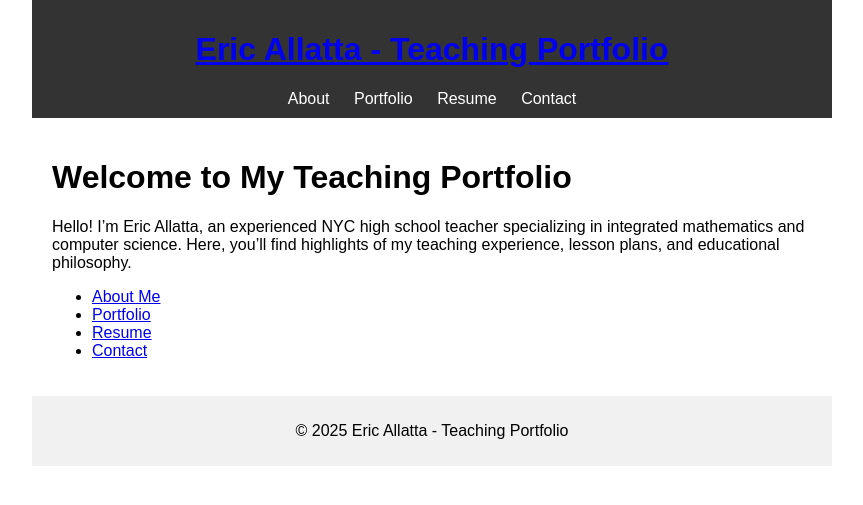
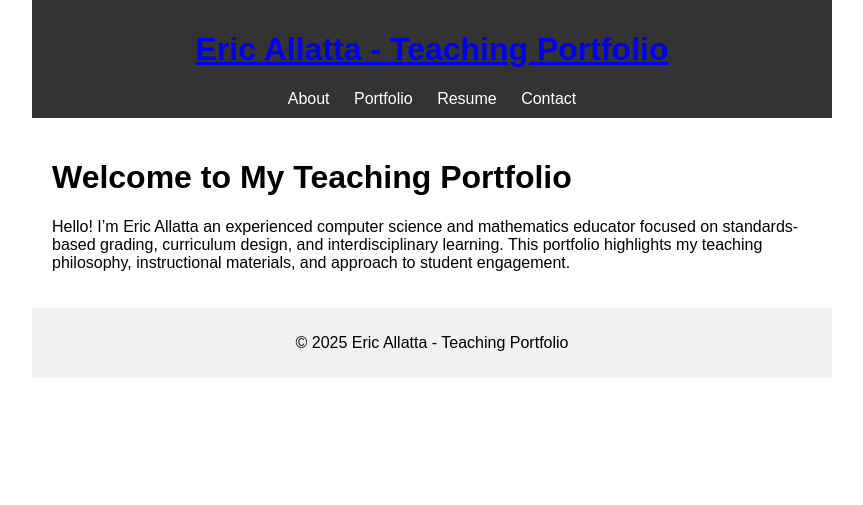
Before and after one commit to MrAllatta/teaching-portfolio, a Jekyll site: the page built from index.md, in a window 1280 px wide. Shown: the top 505 px of the page, without its empty margins (208-1071 px from the left). Built offline with Jekyll 4.4.1, drawn with Linux system fonts in a browser that asks for light colours.

Commit message:
removed extra page links

```diff
--- a/index.md
+++ b/index.md
@@ -5,9 +5,4 @@ title: Home
 
 # Welcome to My Teaching Portfolio
 
-Hello! I'm Eric Allatta, an experienced NYC high school teacher specializing in integrated mathematics and computer science. Here, you'll find highlights of my teaching experience, lesson plans, and educational philosophy.
-
-- [About Me]({{site.baseurl}}/about/)
-- [Portfolio]({{site.baseurl}}/portfolio/)
-- [Resume]({{site.baseurl}}/resume/)
-- [Contact]({{site.baseurl}}/contact/)
+Hello! I'm Eric Allatta an experienced computer science and mathematics educator focused on standards-based grading, curriculum design, and interdisciplinary learning. This portfolio highlights my teaching philosophy, instructional materials, and approach to student engagement.
```
